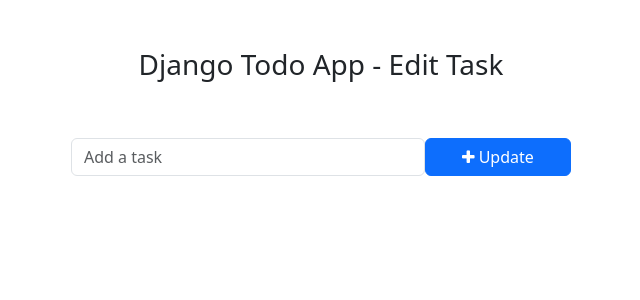
After one commit to bhuvii-git-cyber/Todo, a Django app: template templates/edit.html in a window 1280 px wide. The commit adds this page. Shown: the top 300 px of the page, without its empty margins (319-959 px from the left). Run offline with Django 5.2, Linux system fonts and the light colour scheme; the template is opened without the code that fills it, so the values that code supplies are empty.

Commit message:
todo app final

```diff
--- a/sec/urls.py
+++ b/sec/urls.py
@@ -20,6 +20,6 @@ from . import views
 
 urlpatterns = [
     path('admin/', admin.site.urls),
-    path('home/',views.home),
+    path('home/',views.home,name="home"),
     path('todo/',include('todo.urls'))
 ]
--- /dev/null
+++ b/templates/edit.html
@@ -0,0 +1,30 @@
+<!DOCTYPE html>
+<html lang="en">
+<head>
+    <meta charset="UTF-8">
+    <meta name="viewport" content="width=device-width, initial-scale=1.0">
+    <title>Edit Task -Django TODO App</title>
+        <!-- Bootstrap -->
+    <link href="https://cdn.jsdelivr.net/npm/bootstrap@5.3.0-alpha1/dist/css/bootstrap.min.css" rel="stylesheet">
+    <script src="https://cdn.jsdelivr.net/npm/bootstrap@5.3.0-alpha1/dist/js/bootstrap.bundle.min.js"></script>
+
+    <!-- Font Awesome -->
+    <link rel="stylesheet" href="https://cdnjs.cloudflare.com/ajax/libs/font-awesome/4.7.0/css/font-awesome.min.css">
+</head>
+<body>
+    <div class="container">
+        <h3 class="pt-5 pb-5 text-center">Django Todo App - Edit Task</h3>
+         <form action="{%url 'edit' data.pk  %}" method="POST" style="width: 500px; margin:auto;">
+                    {% csrf_token %}
+                    <div class="form-group">
+                        <span style="display: flex;">
+                            <input type="text" name="task" class="form-control" placeholder="Add a task" value="{{data.task}}">
+                            <button class="btn btn-primary" type="submit" style="width: 200px;">
+                                <i class="fa fa-plus"></i> Update
+                            </button>
+                        </span>
+                    </div>
+                </form>
+    </div>
+</body>
+</html>
--- a/todo/urls.py
+++ b/todo/urls.py
@@ -2,4 +2,10 @@ from django.urls import path
 from .import views
 urlpatterns=[
     path('addtask/',views.addtask,name='addtask'),
+    path('mark_as_done/<int:pk>/',views.mark_as_done,name='mark_done'),
+    path('mark_as_undone/<int:pk>/',views.mark_as_undone,name='mark_undone'),
+    path('edit/<int:pk>/',views.edit,name='edit'),
+    path('delete/<int:pk>',views.delete,name='delete')
+
+
 ]
```
Also changed, not shown: templates/home.html (+4 -3 lines), todo/views.py (+27 -2 lines), db.sqlite3.
